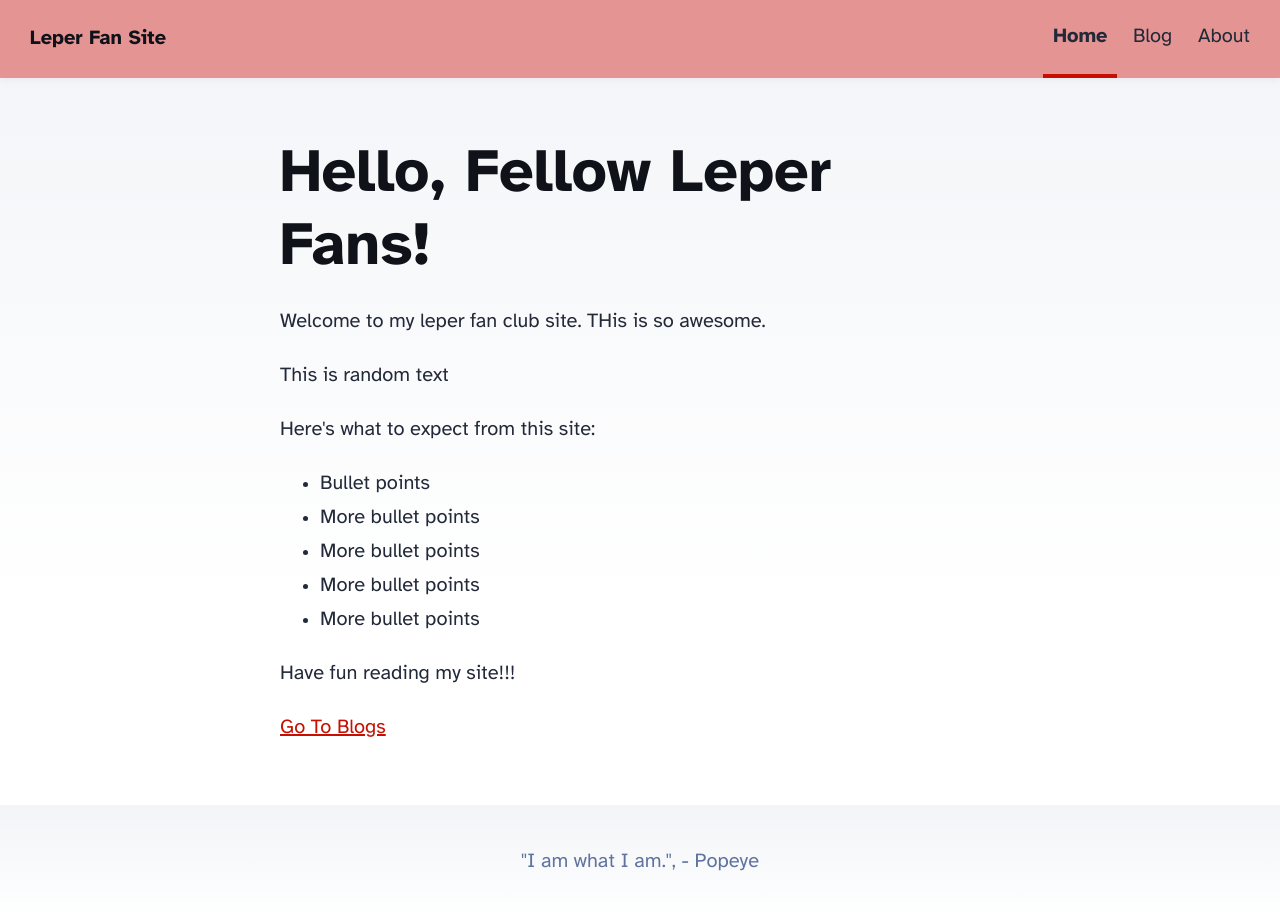
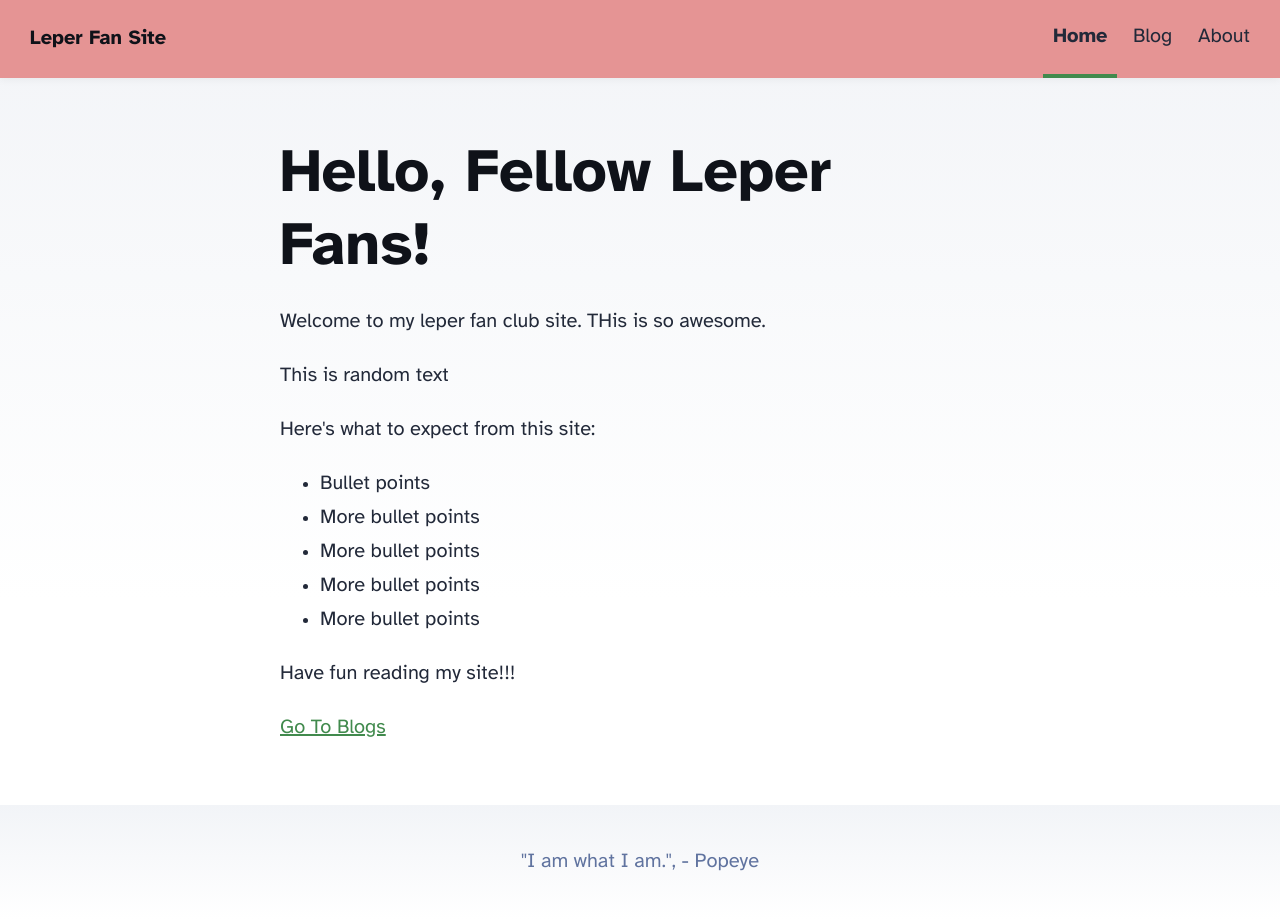
Before and after one commit to BiigFish/lepers, an Astro site: page / in a window 1280 px wide. Built offline with nearby package versions, Linux system fonts and the light colour scheme; Astro itself is replaced by a stand-in of ours.

Commit message:
Update global.css

```diff
--- a/src/styles/global.css
+++ b/src/styles/global.css
@@ -5,7 +5,7 @@
  */
 
 :root {
-	--accent: #c60f02;
+	--accent: #418a4d;
 	--accent-dark: #740e04;
 	--black: 15, 18, 25;
 	--gray: 96, 115, 159;
```
